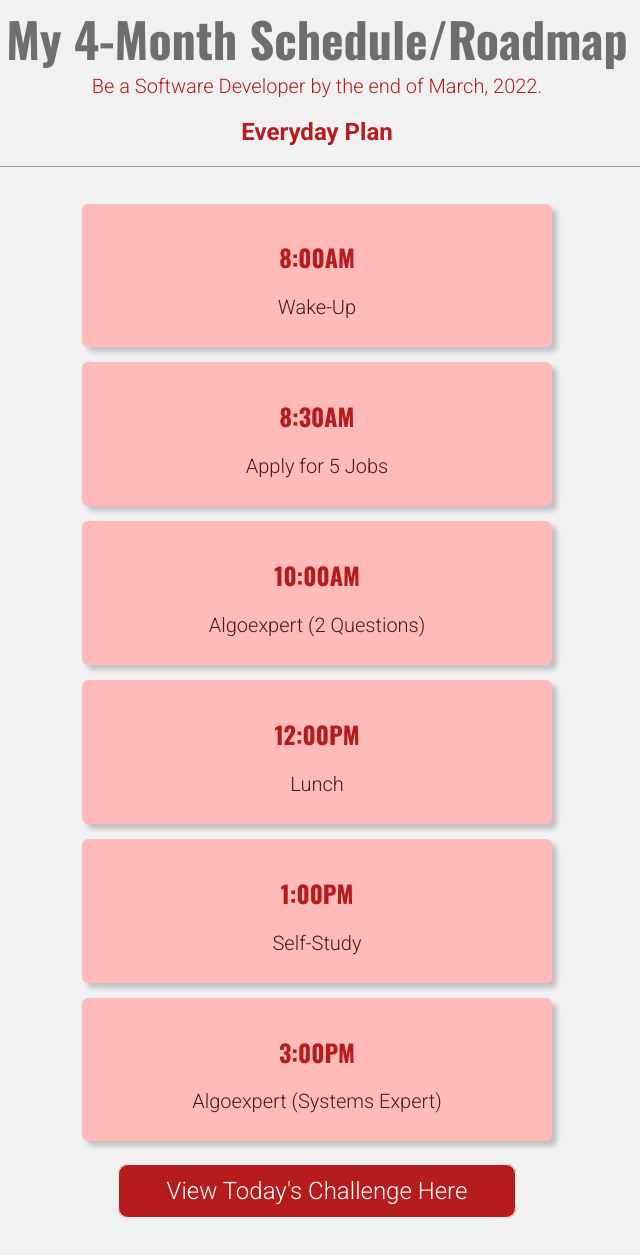
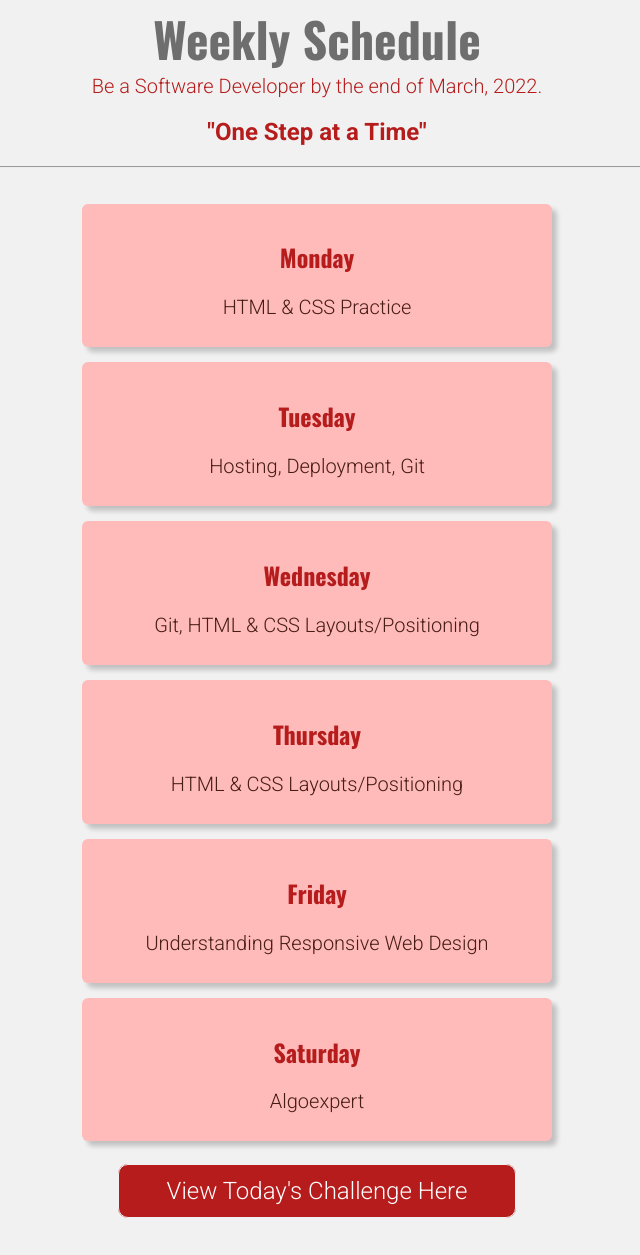
Before and after one commit to byaskew3/Roadmap-Website, a plain HTML site: page full-week.html in a window 1280 px wide. Shown: the part 208-1463 px from the top of the page, without its empty margins (323-963 px from the left). Drawn offline with nearby package versions, Linux system fonts and the light colour scheme.

Commit message:
updated weekly challenges

```diff
--- a/full-week.html
+++ b/full-week.html
@@ -15,35 +15,35 @@
   <body>
     <header>
       <img src="./images/planning.png" alt="" />
-      <h1>My 4-Month Schedule/Roadmap</h1>
+      <h1>Weekly Schedule</h1>
       <p>Be a Software Developer by the end of March, 2022.</p>
-      <h2>Everyday Plan</h2>
+      <h2>"One Step at a Time"</h2>
       <hr>
     <main>
       <ol>
         <li>
-          <h2>8:00AM</h2>
-          <p>Wake-Up</p>
+          <h2>Monday</h2>
+          <p>HTML & CSS Practice</p>
         </li>
         <li>
-          <h2>8:30AM</h2>
-          <p>Apply for 5 Jobs</p>
+          <h2>Tuesday</h2>
+          <p>Hosting, Deployment, Git</p>
         </li>
         <li>
-          <h2>10:00AM</h2>
-          <p>Algoexpert (2 Questions)</p>
+          <h2>Wednesday</h2>
+          <p>Git, HTML & CSS Layouts/Positioning</p>
         </li>
         <li>
-          <h2>12:00PM</h2>
-          <p>Lunch</p>
+          <h2>Thursday</h2>
+          <p>HTML & CSS Layouts/Positioning</p>
         </li>
         <li>
-          <h2>1:00PM</h2>
-          <p>Self-Study</p>
+          <h2>Friday</h2>
+          <p>Understanding Responsive Web Design</p>
         </li>
         <li>
-          <h2>3:00PM</h2>
-          <p>Algoexpert (Systems Expert)</p>
+          <h2>Saturday</h2>
+          <p>Algoexpert</p>
         </li>
       </ol>
     </main>
```
Also changed, not shown: index.html (+3 -3 lines).
